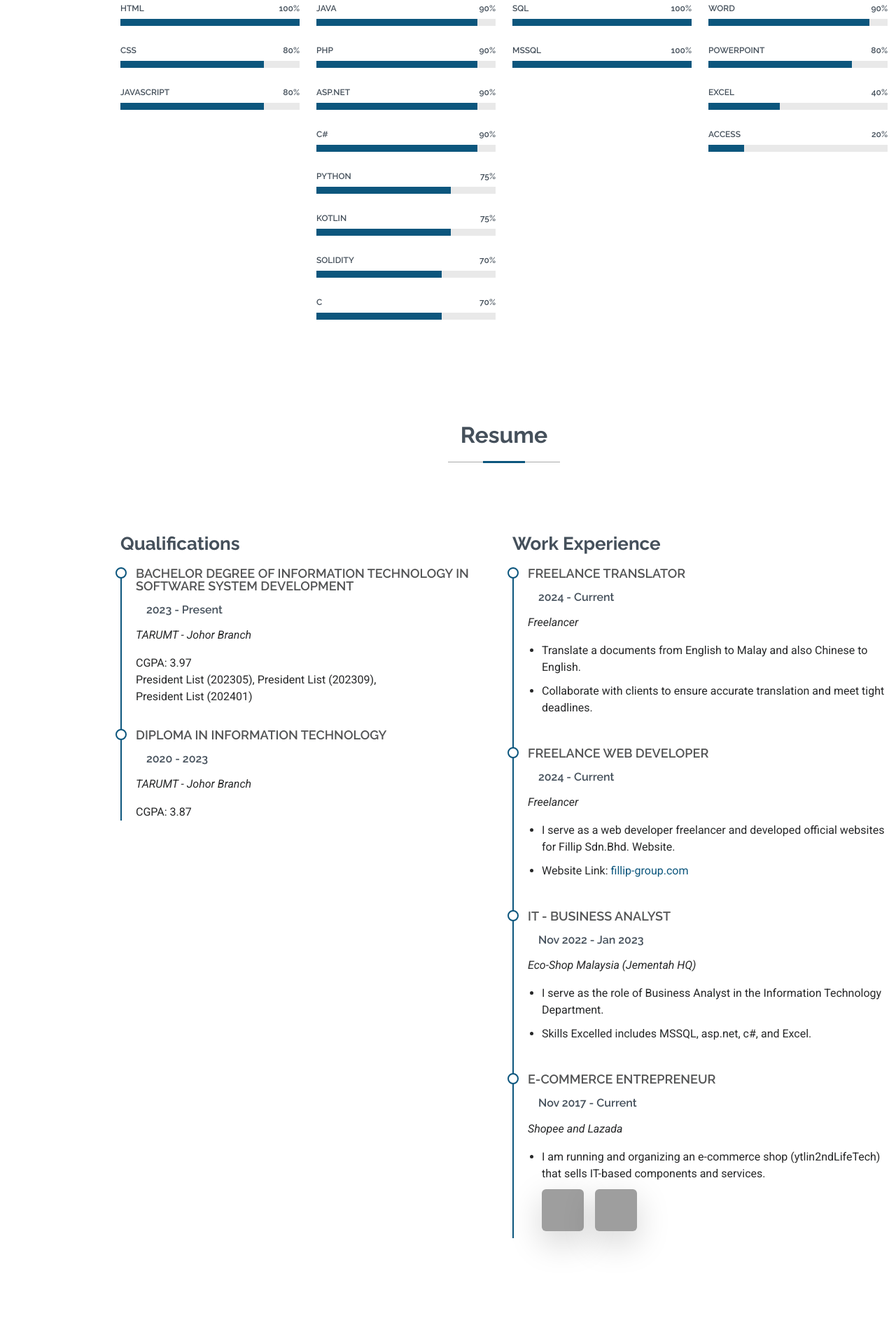
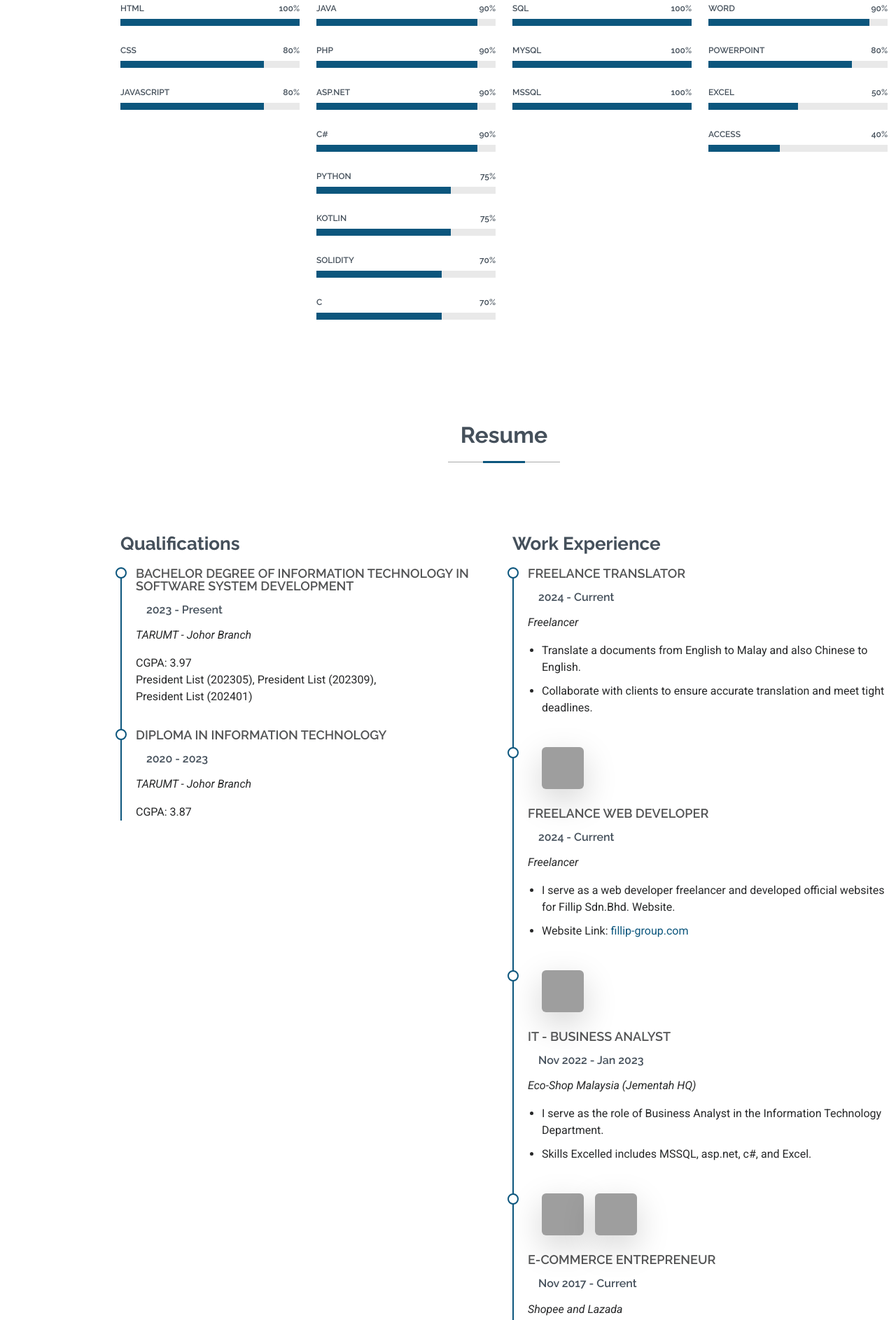
Before and after one commit to jianlin23/resume, a plain HTML site: page index.html in a window 1280 px wide. Shown: the part 1751-3638 px from the top of the page at 70% size. Drawn offline with Linux system fonts and the light colour scheme; grey boxes are pictures that could not be loaded.

Commit message:
Update index.html
Update linked in link and experience layout

```diff
--- a/index.html
+++ b/index.html
@@ -89,7 +89,7 @@
             <div class="social-links">
               <!-- <a href="#"><i class="bi bi-facebook"></i></a>
               <a href="#"><i class="bi bi-instagram"></i></a> -->
-              <a href="https://www.linkedin.com/in/jian-lin-lee-31b68b247"><i class="bi bi-linkedin"></i></a>
+              <a href="https://www.linkedin.com/in/jianlinlee"><i class="bi bi-linkedin"></i></a>
             </div>
           </div>
         </div>
@@ -337,6 +337,14 @@
             </div><!-- End Skills Item -->
 
             <div class="progress">
+              <span class="skill"><span>MYSQL</span> <i class="val">100%</i></span>
+              <div class="progress-bar-wrap">
+                <div class="progress-bar" role="progressbar" aria-valuenow="100" aria-valuemin="0" aria-valuemax="100">
+                </div>
+              </div>
+            </div><!-- End Skills Item -->
+
+            <div class="progress">
               <span class="skill"><span>MSSQL</span> <i class="val">100%</i></span>
               <div class="progress-bar-wrap">
                 <div class="progress-bar" role="progressbar" aria-valuenow="100" aria-valuemin="0" aria-valuemax="100">
@@ -370,17 +378,17 @@
             </div><!-- End Skills Item -->
 
             <div class="progress">
-              <span class="skill"><span>Excel</span> <i class="val">40%</i></span>
+              <span class="skill"><span>Excel</span> <i class="val">50%</i></span>
               <div class="progress-bar-wrap">
-                <div class="progress-bar" role="progressbar" aria-valuenow="40" aria-valuemin="0" aria-valuemax="100">
+                <div class="progress-bar" role="progressbar" aria-valuenow="50" aria-valuemin="0" aria-valuemax="100">
                 </div>
               </div>
             </div><!-- End Skills Item -->
 
             <div class="progress">
-              <span class="skill"><span>Access</span> <i class="val">20%</i></span>
+              <span class="skill"><span>Access</span> <i class="val">40%</i></span>
               <div class="progress-bar-wrap">
-                <div class="progress-bar" role="progressbar" aria-valuenow="20" aria-valuemin="0" aria-valuemax="100">
+                <div class="progress-bar" role="progressbar" aria-valuenow="40" aria-valuemin="0" aria-valuemax="100">
                 </div>
               </div>
             </div><!-- End Skills Item -->
@@ -449,6 +457,15 @@
             </div><!-- Edn Resume Item -->
 
             <div class="resume-item">
+              <ul>
+                <li class="d-flex align-items-center hover-grow">
+                  <a href="https://fillip-group.com/" target="_blank" class="me-3">
+                    <img
+                      src="https://www.fillip-group.com/data/files/whatsappimage2023-08-28at8.41.54pm..jpg"
+                      alt="fillip-group" width="60" height="60" class="shadow-lg rounded">
+                  </a>
+                </li>
+              </ul>
               <h4>Freelance Web Developer</h4>
               <h5>2024 - Current</h5>
               <p><em>Freelancer</em></p>
@@ -463,6 +480,15 @@
             </div><!-- Edn Resume Item -->
 
             <div class="resume-item">
+              <ul>
+                <li class="d-flex align-items-center hover-grow">
+                  <a href="https://www.eco-shop.com.my/" target="_blank" class="me-3">
+                    <img
+                      src="https://www.vectorise.net/forums/downloads/eco%20shop_o91.png"
+                      alt="Eco-Shop" width="60" height="60" class="shadow-lg rounded">
+                  </a>
+                </li>
+              </ul>
               <h4>IT - Business Analyst</h4>
               <h5>Nov 2022 - Jan 2023</h5>
               <p><em>Eco-Shop Malaysia (Jementah HQ)</em></p>
@@ -477,14 +503,7 @@
             </div><!-- Edn Resume Item -->
 
             <div class="resume-item">
-              <h4>E-commerce Entrepreneur</h4>
-              <h5>Nov 2017 - Current</h5>
-              <p><em>Shopee and Lazada</em></p>
               <ul>
-                <li>
-                  I am running and organizing an e-commerce shop (ytlin2ndLifeTech) that sells IT-based components and
-                  services.
-                </li>
                 <li class="d-flex align-items-center hover-grow">
                   <a href="https://shopee.com.my/shop/44208872" target="_blank" class="me-3">
                     <img
@@ -495,6 +514,15 @@
                     <img src="https://vtlogo.com/wp-content/uploads/2020/11/lazada-group-vector-logo-small.png"
                       alt="Lazada" width="60" height="60" class="shadow-lg rounded">
                   </a>
+                </li>
+              </ul>
+              <h4>E-commerce Entrepreneur</h4>
+              <h5>Nov 2017 - Current</h5>
+              <p><em>Shopee and Lazada</em></p>
+              <ul>
+                <li>
+                  I am running and organizing an e-commerce shop (ytlin2ndLifeTech) that sells IT-based components and
+                  services.
                 </li>
               </ul>
             </div>
@@ -711,7 +739,7 @@
       <div class="social-links d-flex justify-content-center">
         <!-- <a href=""><i class="bi bi-facebook"></i></a>
         <a href=""><i class="bi bi-instagram"></i></a> -->
-        <a href="https://www.linkedin.com/in/jian-lin-lee-31b68b247"><i class="bi bi-linkedin"></i></a>
+        <a href="https://www.linkedin.com/in/jianlinlee"><i class="bi bi-linkedin"></i></a>
       </div>
       <div class="container" style="display: none;">
         <div class="copyright">
```
